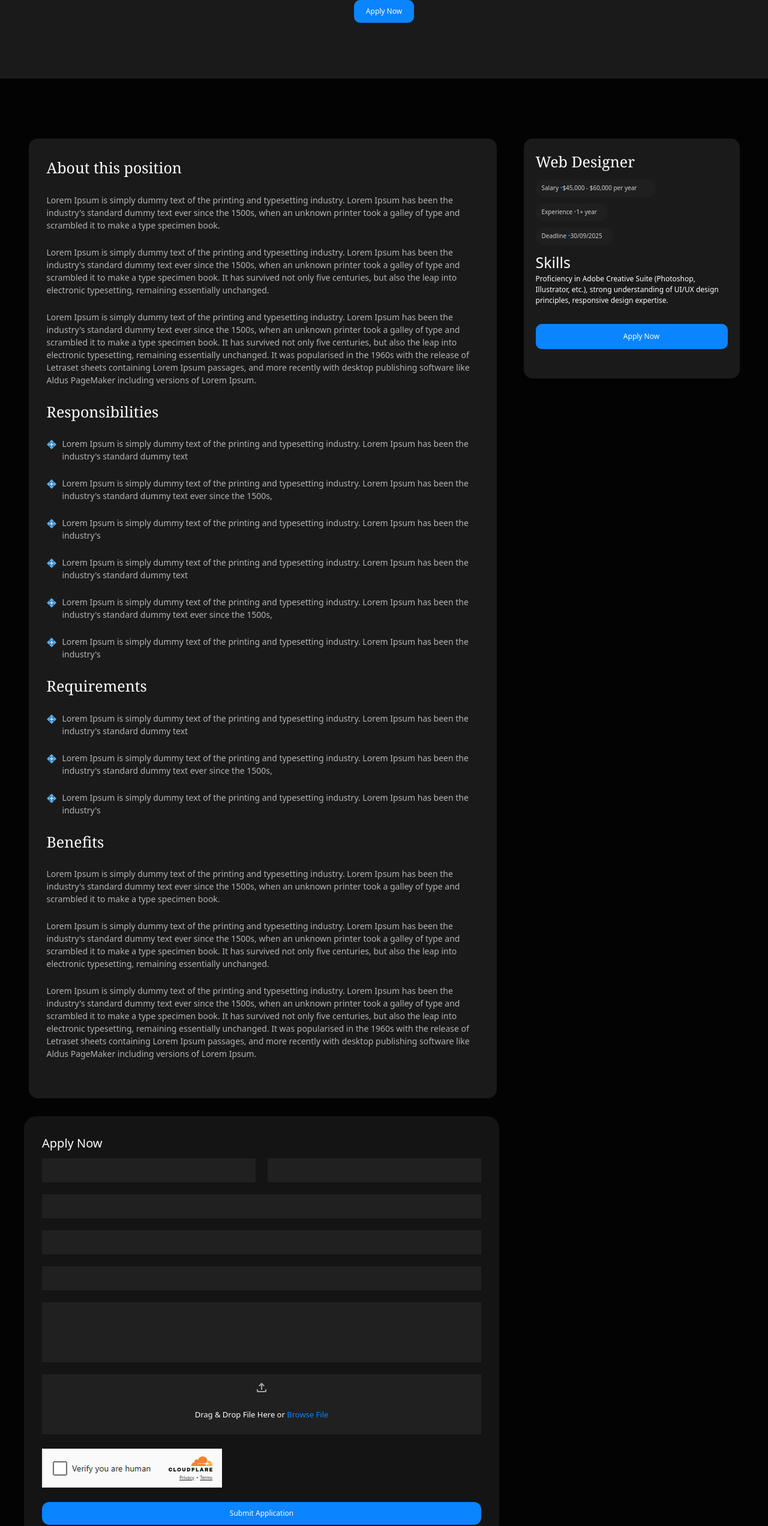
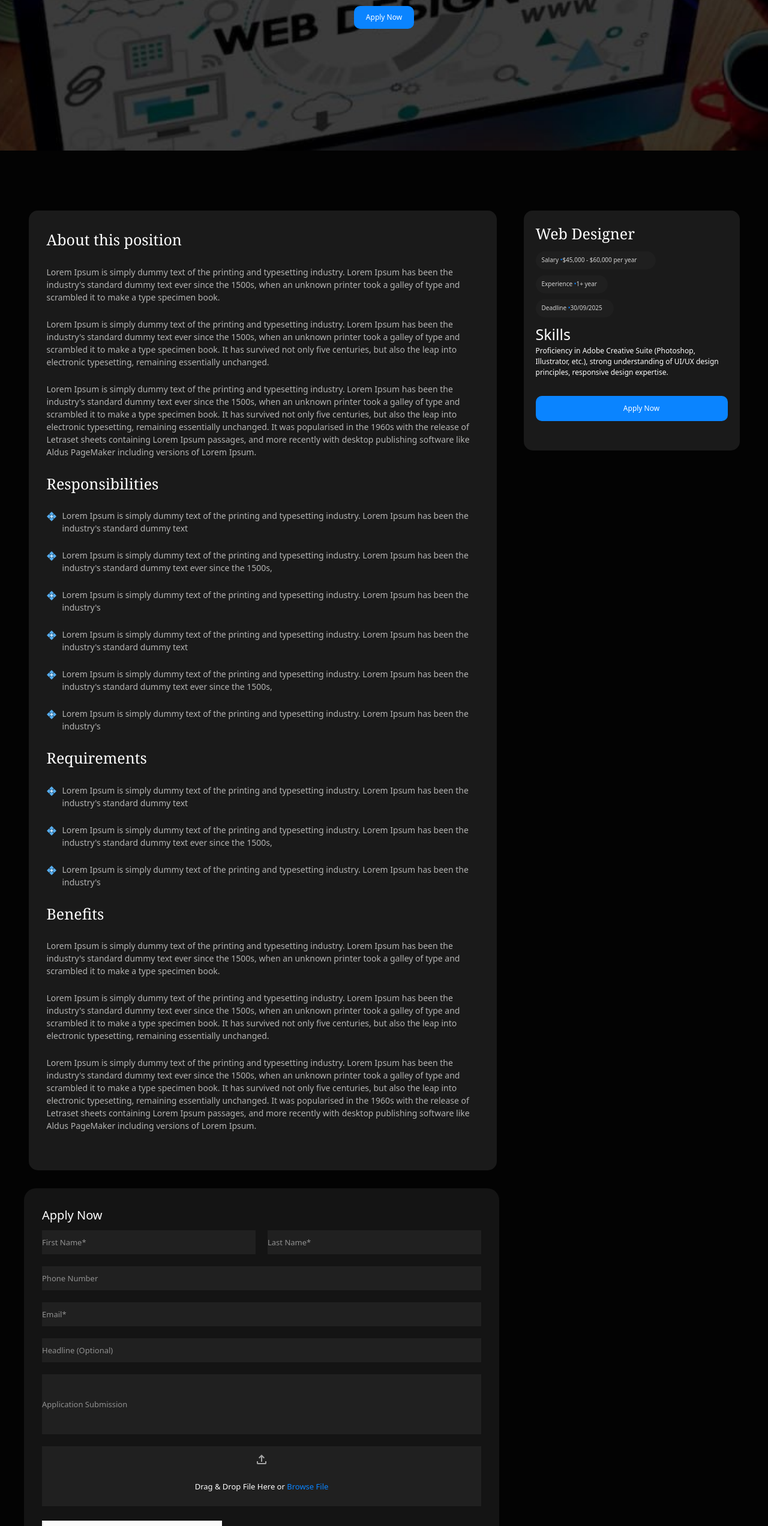
Before and after one commit to gafurovsaidjafar090909-hash/day18exam, a website: page src/index4.html in a window 1280 px wide. Shown: the part 203-2747 px from the top of the page at 60% size. Drawn offline with Linux system fonts and the light colour scheme.

Commit message:
section3

```diff
--- a/src/index4.html
+++ b/src/index4.html
@@ -18,7 +18,7 @@
         <img src="./img/Logo (10).png" alt="">
 
         <div class="hidden lg:flex gap-[20px] text-[13px] font-light text-[white]">
-            <a href="./index.html">Home</a>
+            <a href="/index.html">Home</a>
             <a href="./index2.html">Services</a>
             <a href="./index3.html">Careers</a>
             <a href="./index4.html">Career Details</a>
@@ -29,12 +29,16 @@
     </div>
 
 
-    <div class="bg-[#1A1A1A] h-[240px] mt-[30px] w-[100%] flex flex-col items-center">
+  <div class=" hidden lg:block w-full h-[350px]  bg-cover bg-center bg-no-repeat mt-10"
+            style="background-image: url('img/telegram-cloud-photo-size-2-5326045402127605290-y.jpg')">
+             <div class="flex flex-col items-center" >
+                 <h1 class="text-[30px] text-white text-center font-extrabold pt-[40px]">Web Designer</h1> <br>
+                 <p class="bg-[#0A84FF] p-[10px] pl-[20px] pr-[20px] rounded-[10px] text-white text-[12px] ">Apply Now</p>
+                </div>
 
-         <h1 class="text-[30px] text-white text-center font-extrabold pt-[40px]">Web Designer</h1> <br>
-         <p class="bg-[#0A84FF] p-[10px] pl-[20px] pr-[20px] rounded-[10px] text-white text-[12px] ">Apply Now</p>
-    </div>
 
+
+        </div>
 
     <div class="max-w-[1200px] m-auto flex lg:flex-row flex-col gap-[30px]">
 
@@ -134,21 +138,21 @@
         <h1 class="text-[white] text-[20px]">Apply Now</h1>
 
         <form class="flex gap-[20px] mt-[10px]" action="">
-            <input class="bg-[#FFFFFF0D] h-[40px] w-[50%]" type="text" name="" id="">
-            <input class="bg-[#FFFFFF0D] h-[40px] w-[50%]" type="text" name="" id="">
+            <input class="bg-[#FFFFFF0D] h-[40px] w-[50%] text-[white] text-[13px]"  placeholder="First Name*" type="text" name="" id="">
+            <input class="bg-[#FFFFFF0D] h-[40px] w-[50%]  text-[white] text-[13px]"  placeholder="Last Name*" type="text" name="" id="">
         </form>
           <form class="flex gap-[20px] mt-[20px]" action="">
-            <input class="bg-[#FFFFFF0D] h-[40px] w-[100%]" type="text" name="" id="">
+            <input class="bg-[#FFFFFF0D] h-[40px] w-[100%] text-[white] text-[13px]"  placeholder="Phone Number" type="text" name="" id="">
         </form>
         <form class="flex gap-[20px] mt-[20px]" action="">
-            <input class="bg-[#FFFFFF0D] h-[40px] w-[100%]" type="text" name="" id="">
+            <input class="bg-[#FFFFFF0D] h-[40px] w-[100%] text-[white] text-[13px]"  placeholder="Email*" type="text" name="" id="">
         </form>
         <form class="flex gap-[20px] mt-[20px]" action="">
-            <input class="bg-[#FFFFFF0D] h-[40px] w-[100%]" type="text" name="" id="">
+            <input class="bg-[#FFFFFF0D] h-[40px] w-[100%] text-[white] text-[13px]"  placeholder="Headline (Optional)" type="text" name="" id="">
         </form>
 
            <form class="flex gap-[20px] mt-[20px]" action="">
-            <input class="bg-[#FFFFFF0D] h-[100px] w-[100%]" type="text" name="" id="">
+            <input class="bg-[#FFFFFF0D] h-[100px] w-[100%] text-[white] text-[13px]"  placeholder="Application Submission" type="text" name="" id="">
         </form>
 
         <div class="bg-[#FFFFFF0D] h-[100px] w-[100%] mt-[20px]">
```
Also changed, not shown: src/index3.html (+1 -1 lines), src/index5.html (+7 -7 lines), README.md, src/img/telegram-cloud-photo-size-2-5326045402127605290-y.jpg (added), src/output.css.
